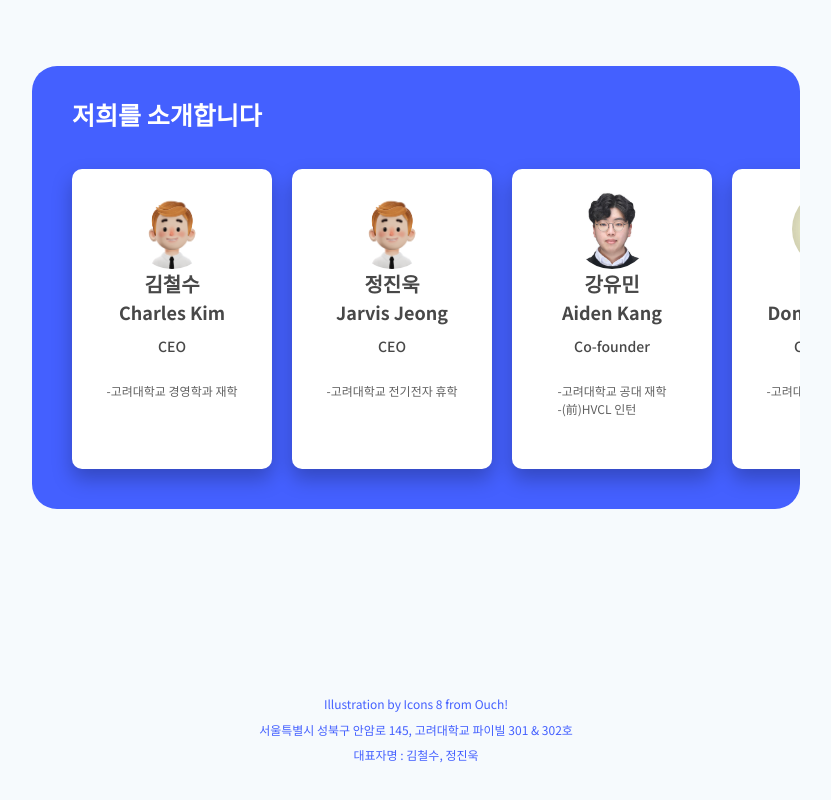
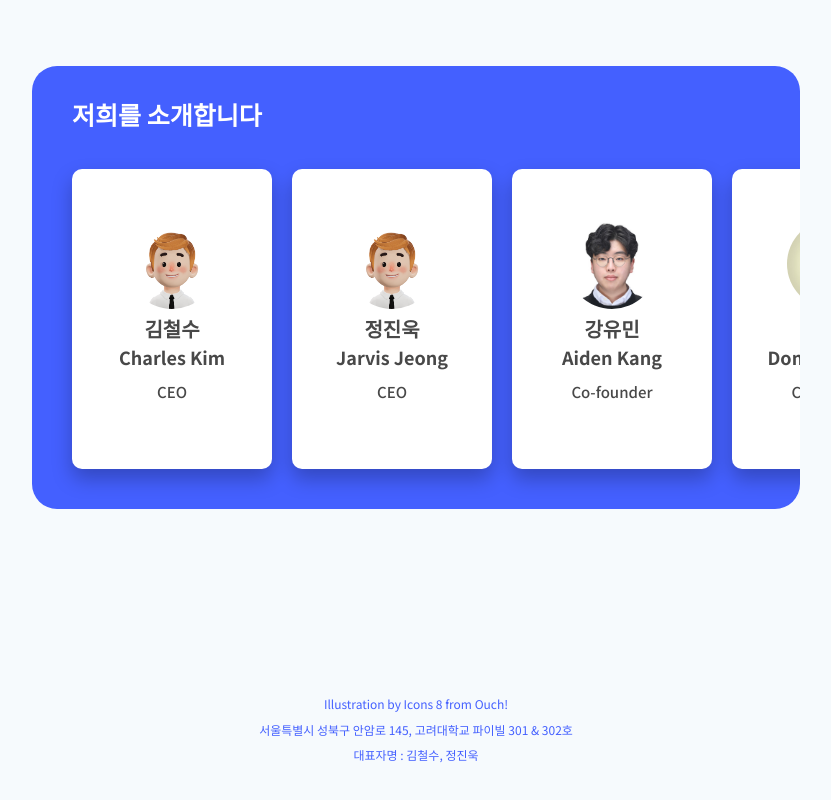
Before and after one commit to ludus-labs/official_homepage, a React (Create React App) app: page / in a window 1280 px wide. Shown: the part 1975-2775 px from the top of the page, without its empty margins (224-1055 px from the left). Built offline with nearby package versions, Linux system fonts and the light colour scheme.

Commit message:
edit card

```diff
--- a/src/components/PersonCard.js
+++ b/src/components/PersonCard.js
@@ -1,14 +1,7 @@
 import React from "react";
 import styled from "styled-components";
 
-export default function PersonCard({
-  path,
-  email,
-  name,
-  engName,
-  position,
-  description,
-}) {
+export default function PersonCard({ path, email, name, engName, position }) {
   return (
     <A href={"mailto:" + email}>
       <Box>
@@ -16,7 +9,6 @@ export default function PersonCard({
         <Name>{name}</Name>
         <EngName>{engName}</EngName>
         <Position>{position}</Position>
-        <Description>{description}</Description>
       </Box>
     </A>
   );
@@ -47,23 +39,24 @@ const Box = styled.div`
   }
 `;
 const ProfileImg = styled.img`
-  width: 80px;
-  height: 80px;
-  border-radius: 40px;
+  width: 90px;
+  height: 90px;
+  border-radius: 45px;
+  margin-top: 30px;
   z-index: 20;
   @media screen and (max-width: 768px) {
-    width: 50px;
-    height: 50px;
+    width: 60px;
+    height: 60px;
   }
 `;
 const Name = styled.p`
-  margin-top: 0;
+  margin-top: 5px;
   margin-bottom: 0;
   font-weight: 700;
   font-size: 20px;
   color: #484848;
   @media screen and (max-width: 768px) {
-    font-size: 14px;
+    font-size: 16px;
   }
 `;
 const EngName = styled.p`
@@ -73,26 +66,16 @@ const EngName = styled.p`
   font-size: 18px;
   color: #484848;
   @media screen and (max-width: 768px) {
-    font-size: 12px;
+    font-size: 14px;
   }
 `;
 const Position = styled.p`
   margin-top: 10px;
   margin-bottom: 0;
   font-weight: 500;
-  font-size: 14px;
+  font-size: 15px;
   color: #484848;
   @media screen and (max-width: 768px) {
-    font-size: 10px;
+    font-size: 12px;
   }
 `;
-const Description = styled.p`
-  margin-top: 25px;
-  margin-bottom: 0;
-  font-weight: 400;
-  font-size: 12px;
-  color: #606060;
-  @media screen and (max-width: 768px) {
-    font-size: 10px;
-  }
-`;
--- a/src/pages/Home.js
+++ b/src/pages/Home.js
@@ -184,43 +184,35 @@ export default function Home() {
               <PersonBoxContainer>
                 <PersonCard
                   path="0.png"
-                  email="@gmail.com"
+                  email="contact@glob-up.com"
                   name="김철수"
                   engName="Charles Kim"
                   position="CEO"
-                  description=<p>-고려대학교 경영학과 재학</p>
                 />
                 <PersonCard
                   path="0.png"
-                  email="full.of.idea.1@gmail.com"
+                  email="contact@glob-up.com"
                   name="정진욱"
                   engName="Jarvis Jeong"
                   position="CEO"
-                  description=<p>-고려대학교 전기전자 휴학</p>
                 />
                 <PersonCard
                   path="2.jpg"
-                  email="mintway0341@gmail.com"
+                  email="contact@glob-up.com"
                   name="강유민"
                   engName="Aiden Kang"
                   position="Co-founder"
-                  description=<p>
-                    -고려대학교 공대 재학
-                    <br />
-                    -(前)HVCL 인턴
-                  </p>
                 />
                 <PersonCard
                   path="3.jpg"
-                  email="barkjun75@gmail.com"
+                  email="contact@glob-up.com"
                   name="박성준"
                   engName="Dominick Park"
                   position="Co-founder"
-                  description=<p>-고려대학교 경영학과 재학</p>
                 />
                 <PersonCard
                   path="0.png"
-                  email="pjhsarah@gmail.com"
+                  email="contact@glob-up.com"
                   name="박재현"
                   engName="Hazel Park"
                   position="Co-founder"
@@ -228,33 +220,24 @@ export default function Home() {
                 />
                 <PersonCard
                   path="5.jpg"
-                  email="alrbsshim14@gmail.com"
+                  email="contact@glob-up.com"
                   name="심하민"
                   engName="Zoe Shim"
                   position="Co-founder"
-                  description=<p>
-                    -고려대학교 전기전자 재학
-                    <br />
-                    -고려대학교 의공학교실 제작
-                    <br />
-                    -(前)피플스헬스 FE직군
-                  </p>
                 />
                 <PersonCard
                   path="0.png"
-                  email="ghy200000@gmail.com"
+                  email="contact@glob-up.com"
                   name="윤재원"
                   engName="Jay Youn"
                   position="Co-founder"
-                  description=<p>-고려대학교 전기전자 재학</p>
                 />
                 <PersonCard
                   path="0.png"
-                  email="chaeminjung1502@gmail.com"
+                  email="contact@glob-up.com"
                   name="정채민"
                   engName="Brian Jung"
                   position="Co-founder"
-                  description=<p>-고려대학교 스마트보안학과 재학</p>
                 />
               </PersonBoxContainer>
               <Waypoint
```
